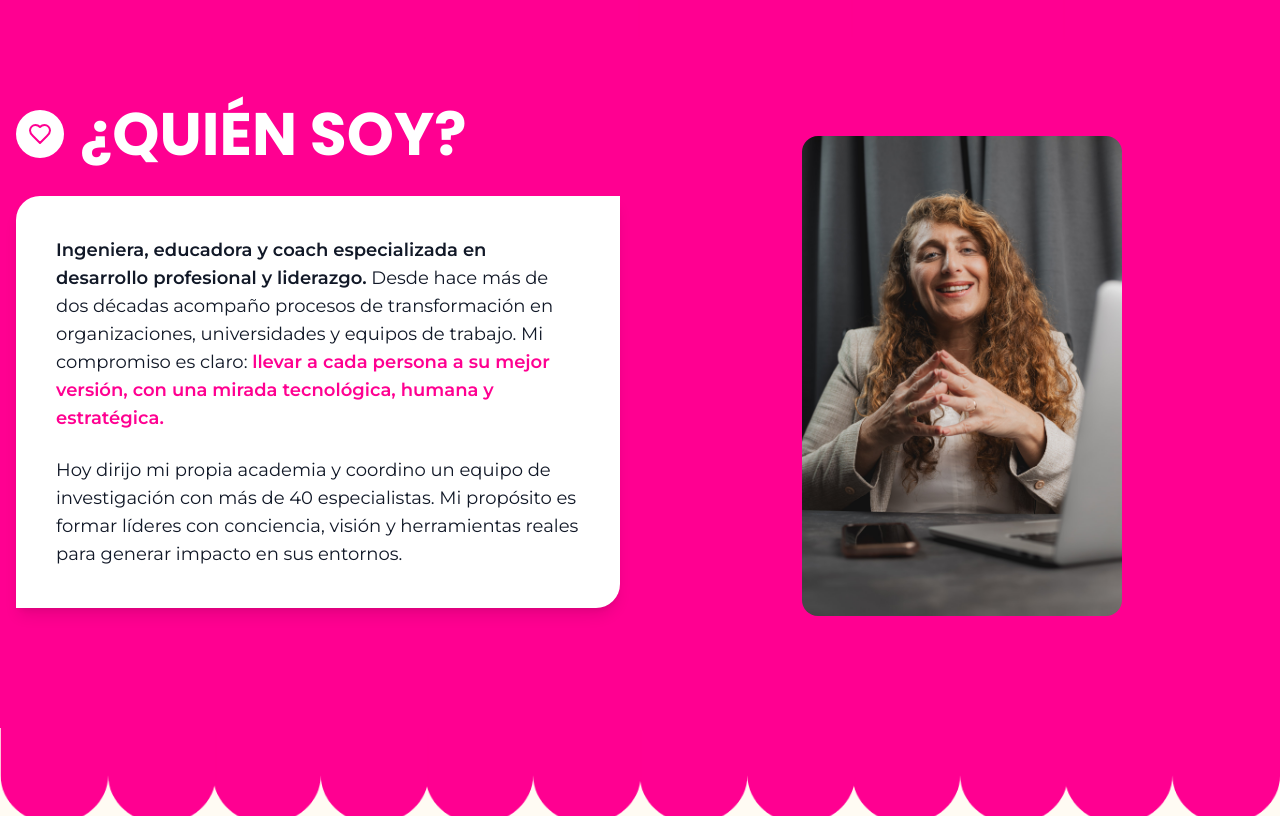
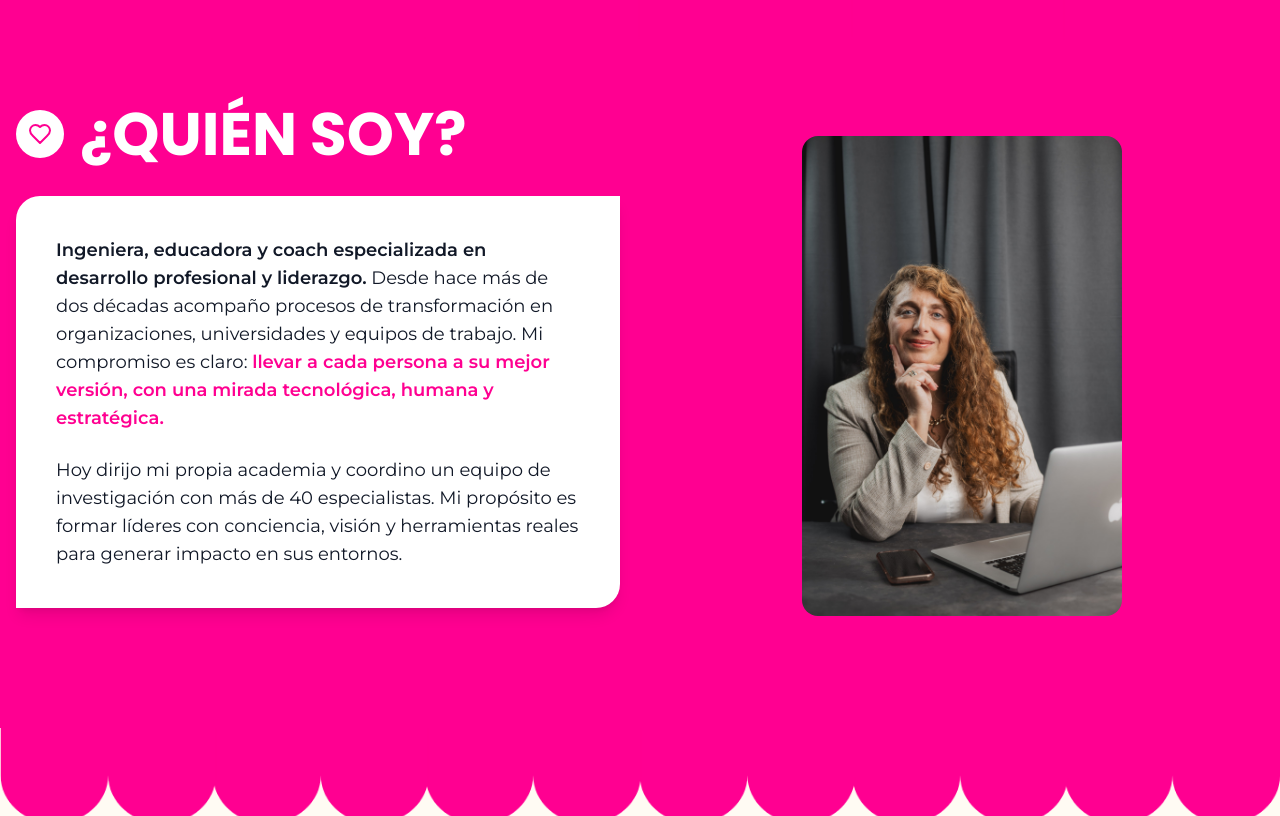
Before and after one commit to EapRules/Rosana_LandingPage, a React (Vite) app: page / in a window 1280 px wide. Shown: the part 760-1576 px from the top of the page. Built offline with nearby package versions, Linux system fonts and the light colour scheme; a web font is replaced by a local one.

Commit message:
Updated AboutSection.tsx

```diff
--- a/src/components/AboutSection.tsx
+++ b/src/components/AboutSection.tsx
@@ -41,7 +41,7 @@ export const AboutSection = () => {
             {/* Imagen */}
             <div className="flex-1 flex justify-center">
               <img
-                src="/assets/FotoQuienSoy.jpg"
+                src="/assets/quienSoy.jpg"
                 alt="Rosana Hadad Salomón trabajando"
                 className="w-48 sm:w-56 md:w-64 lg:w-72 xl:w-80 h-auto rounded-2xl"
               />
```
